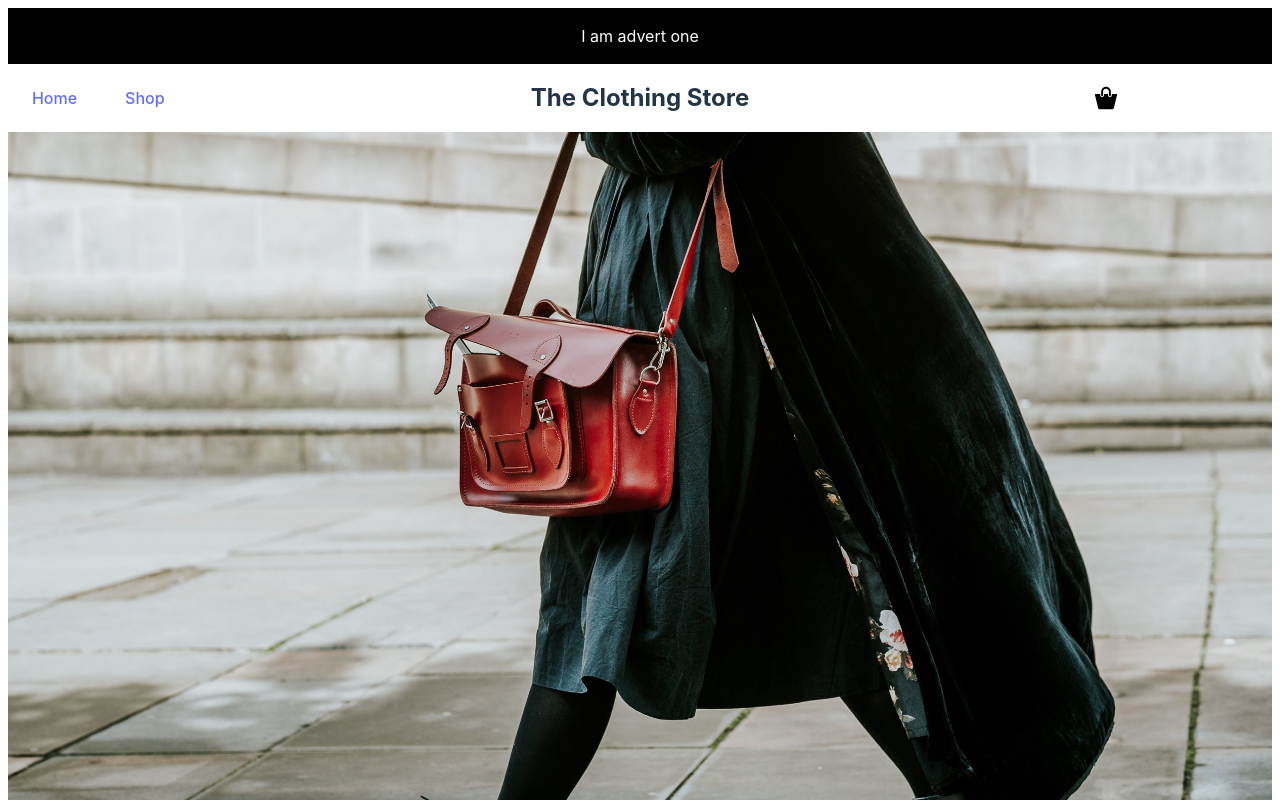
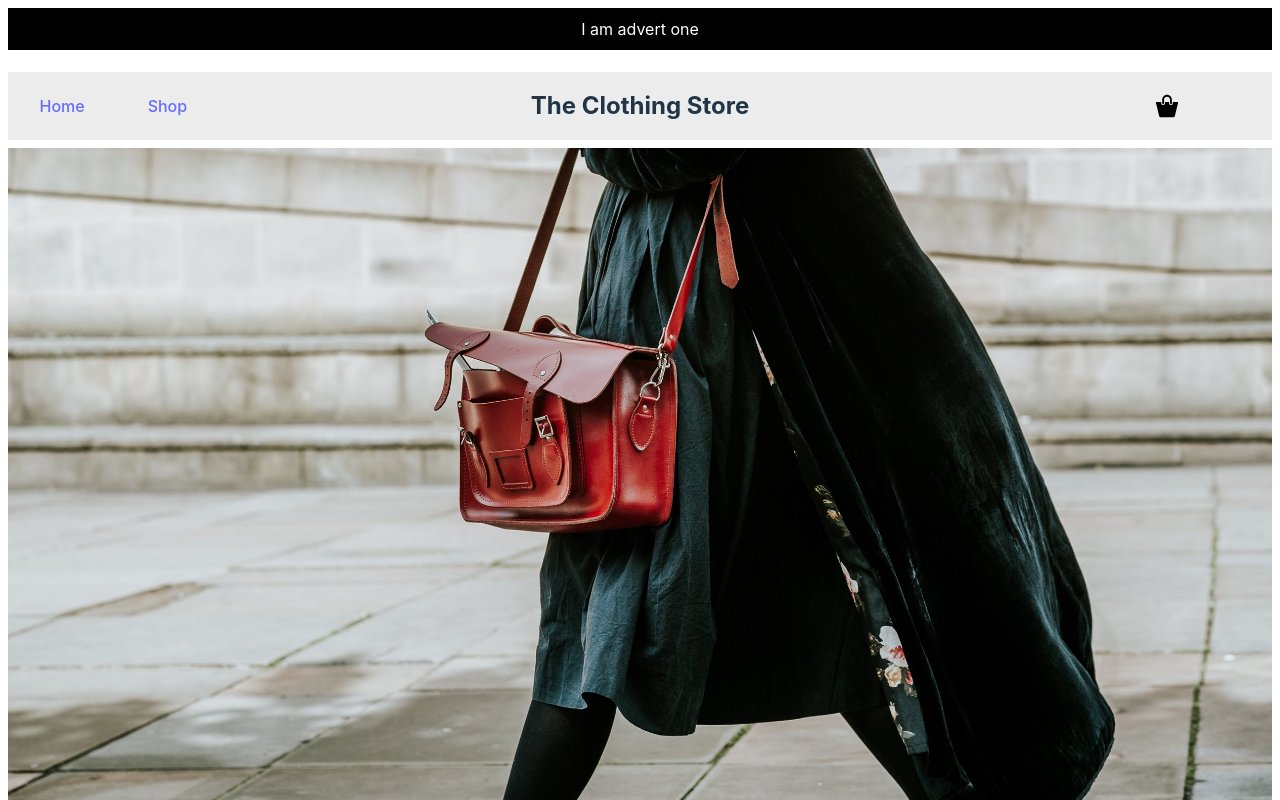
Before and after one commit to malcomcrab/react-shopping-cart, a React (Vite) app: page / in a window 1280 px wide. Shown: the top 800 px of the page. Built offline with nearby package versions, Linux system fonts and the light colour scheme.

Commit message:
Moved header and footer components to headerFooter folder. Corrected import routes on those components. CSS: seperated the Header advert and the main header elements and added some formatting

```diff
--- a/src/App.css
+++ b/src/App.css
@@ -39,7 +39,7 @@ h1 {
 }
 
 #checkout-basket-container {
-  display: grid;
+  display: none;
   grid-template-rows: 2fr 1fr 6fr 1fr 2fr;
   position: fixed;
   right: 0;
--- a/src/components/Header.jsx
+++ b/src/components/headerFooter/Header.jsx
@@ -1,6 +1,6 @@
-import Navbar from "./NavBar";
-import styles from "../css-modules/Header.module.css";
-import shopBasket from "../assets/svg-images/shopBasket.svg";
+import Navbar from "../NavBar";
+import styles from "../../css-modules/Header.module.css";
+import shopBasket from "../../assets/svg-images/shopBasket.svg";
 import { useEffect } from "react";
 
 function Header({ basketItems, basketSubtotal }) {
@@ -16,8 +16,6 @@ function Header({ basketItems, basketSubtotal }) {
     'I am advert three'
 
   ]
-
-
 
   useEffect(() => {
     const advertText = document.querySelector("#addText")
@@ -39,11 +37,12 @@ function Header({ basketItems, basketSubtotal }) {
 
   return (
     <div id="header" className={styles.header}>
+
       <div className={styles.advert}>
         <p id='addText'>{advertArray[2]}</p>
-
       </div>
 
+      <div id={styles.headerMain}>
         <Navbar className={styles.navbar} />
 
         <div className={styles.title}>
@@ -56,6 +55,9 @@ function Header({ basketItems, basketSubtotal }) {
           {basketItems && <p>£{basketSubtotal.toFixed(2)} </p>}
         </div>
       </div>
+
+
+    </div>
   );
 }
 
--- a/src/css-modules/Header.module.css
+++ b/src/css-modules/Header.module.css
@@ -1,14 +1,17 @@
+div{
+  padding: none;
+}
+
 .header {
   display: grid;
-  grid-template-columns: 1fr 5fr 1fr;
-  grid-template-rows: 0.5fr 1fr;
-  justify-content: space-between;
+  grid-template-rows: 0.3fr 1fr;
 }
 
 .advert {
   display: flex;
   grid-column: 1/4;
   width: 100%;
+  height: 75%;
   justify-content: center;
   align-items: center;
   background-color: black;
@@ -26,6 +29,7 @@
   display: flex;
   flex-direction: row;
   align-items: center;
+  justify-content: center;
   grid-row: 2;
   grid-column: 3;
   padding: none;
@@ -44,3 +48,11 @@
 #addTextOne{
   display: block;
 }
+
+#headerMain{
+  background-color: rgb(236, 236, 236);
+  display: grid;
+  grid-column: 1/4;
+  grid-template-columns: 1fr 4fr 1fr;
+  margin: 0.5em 0px 0.5em 0px;
+}
--- a/src/pages/HomePage.jsx
+++ b/src/pages/HomePage.jsx
@@ -1,4 +1,4 @@
-import Header from "../components/Header";
+import Header from "../components/headerFooter/Header";
 import HomepageImageCarousel from "../components/HomepageImageCarousel";
 import InfoBar from "../components/InfoBar";
 
--- a/src/pages/ShopPage.jsx
+++ b/src/pages/ShopPage.jsx
@@ -1,5 +1,5 @@
 import { useEffect } from "react";
-import Header from "../components/Header";
+import Header from "../components/headerFooter/Header";
 import InfoBar from "../components/InfoBar";
 import ProductsDisplay from "../components/ProductsDisplay";
 import { useState } from "react";
```
Also changed, not shown: src/components/headerFooter/Footer.jsx (added). Lines whose indentation alone changed are shown as unchanged.
